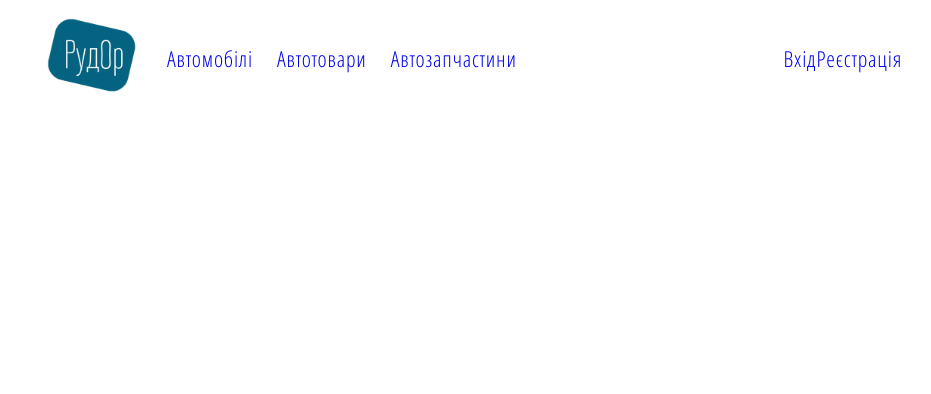
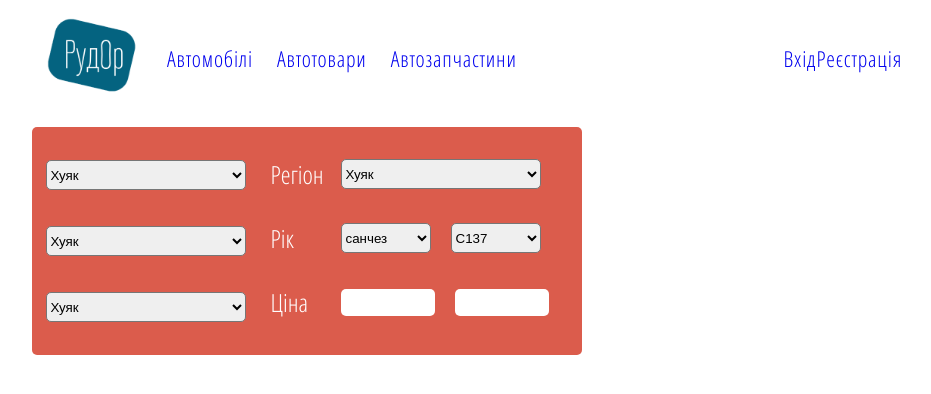
Before and after one commit to rudiq4/AutoRia, a Django app: page / in a window 1280 px wide. Shown: the top 394 px of the page, without its empty margins (158-1089 px from the left). Run offline with Django 3.2, Linux system fonts and the light colour scheme; data that the repository does not hold is empty.

Commit message:
add form

```diff
--- a/main/static/CSS/style.css
+++ b/main/static/CSS/style.css
@@ -18,6 +18,9 @@
   src: url("../fonts/OpenSans/OpenSans-CondensedLight.eot?#iefix") format("embedded-opentype"), url("../fonts/OpenSans/OpenSans-CondensedLight.woff2") format("woff2"), url("../fonts/OpenSans/OpenSans-CondensedLight.woff") format("woff"), url("../fonts/OpenSans/OpenSans-CondensedLight.ttf") format("truetype");
   font-weight: 300;
   font-style: normal; }
+
+
+/*HEADER =========================================================================>*/
 
 .header__responsive {
   display: none; }
@@ -111,6 +114,111 @@
     margin-right: 20px;
     border: 1px solid #e0e1e4;
     border-radius: 30px; } }
+
+/*FORM =========================================================================>*/
+
+.form__section .wrapper {
+  border-radius: 5px;
+  display: flex;
+  max-width: 900px;
+  margin: 0 auto; }
+
+.form {
+  margin-top: 30px; }
+  .form__wrapper {
+    display: flex;
+    width: 550px;
+    background-color: #db5c4c;
+    border-radius: 5px;
+    justify-content: center;
+    padding-bottom: 15px;
+    padding-top: 15px; }
+  .form__car {
+    display: flex;
+    flex-direction: column; }
+    .form__car select {
+      width: 200px;
+      height: 30px;
+      margin-top: 18px;
+      margin-bottom: 18px;
+      margin-right: 25px;
+      border-radius: 5px; }
+  .form__info__flex {
+    display: flex;
+    align-items: center; }
+  .form__info p {
+    width: 70px;
+    font-family: 'OpenSans';
+    font-size: 25px;
+    color: #fff;
+    margin-top: 15px;
+    margin-bottom: 15px; }
+  .form__info__region__select {
+    width: 200px;
+    height: 30px;
+    border-radius: 5px; }
+  .form__info__year__start, .form__info__year__end {
+    width: 90px;
+    height: 30px;
+    border-radius: 5px;
+    margin-right: 20px; }
+  .form__info__price__end, .form__info__price__start {
+    width: 90px;
+    height: 25px;
+    border-radius: 5px;
+    margin-right: 20px;
+    border: none; }
+
+@media screen and (max-width: 767px) {
+  .form__section .wrapper {
+    display: block;
+    min-width: 370px; }
+  .form {
+    margin: 0 auto;
+    margin-top: 30px; }
+    .form__wrapper {
+      display: flex;
+      background-color: #db5c4c;
+      border-radius: 5px;
+      justify-content: center;
+      padding-bottom: 15px;
+      padding-top: 15px;
+      flex-direction: column;
+      width: 100%; }
+    .form__car select {
+      width: auto;
+      height: 40px;
+      margin: 10px;
+      border-radius: 5px; }
+    .form__info__flex {
+      display: flex;
+      flex-wrap: wrap; }
+      .form__info__flex p {
+        margin-top: 10px;
+        margin-bottom: 10px; }
+    .form__info__region {
+      flex-direction: column;
+      width: 100%; }
+      .form__info__region p {
+        width: 95%; }
+      .form__info__region select {
+        width: 96%;
+        height: 40px; }
+    .form__info__year, .form__info__price {
+      justify-content: space-between;
+      margin-left: 17px; }
+      .form__info__year p, .form__info__price p {
+        width: 95%; }
+      .form__info__year select,
+      .form__info__year input, .form__info__price select,
+      .form__info__price input {
+        width: 44%;
+        height: 40px; } }
+
+
+/*GOODS =========================================================================>*/
+
+
 
 .goods {
   margin-top: 30px; }
--- a/templates/main/index.html
+++ b/templates/main/index.html
@@ -4,6 +4,47 @@
 {% block title %}Main page{% endblock %}
 
 {% block content %}
+      <section class="form__section">
+      <div class="wrapper">
+        <form action="" class="form">
+          <div class="form__wrapper">
+            <div class="form__car">
+              <select class="form__car__type">
+                <option>Хуяк</option>
+              </select>
+              <select class="form__car__mark">
+                <option>Хуяк</option>
+              </select>
+              <select class="form__car__model">
+                <option>Хуяк</option>
+              </select>
+            </div>
+            <div class="form__info">
+              <div class="form__info__region form__info__flex">
+                <p>Регіон</p>
+                <select class="form__info__region__select">
+                  <option>Хуяк</option>
+                </select>
+              </div>
+              <div class="form__info__year form__info__flex">
+                <p>Рік</p>
+                <select class="form__info__year__start">
+                  <option>санчез</option>
+                </select>
+                <select class="form__info__year__end">
+                  <option>С137</option>
+                </select>
+              </div>
+              <div class="form__info__price form__info__flex">
+                <p>Ціна</p>
+                <input type="number" class="form__info__price__start" />
+                <input type="number" class="form__info__price__end" />
+              </div>
+            </div>
+          </div>
+        </form>
+      </div>
+    </section>
     <section class="goods">
         {% for vehicle in vehicles %}
     <div class="wrapper">
```
